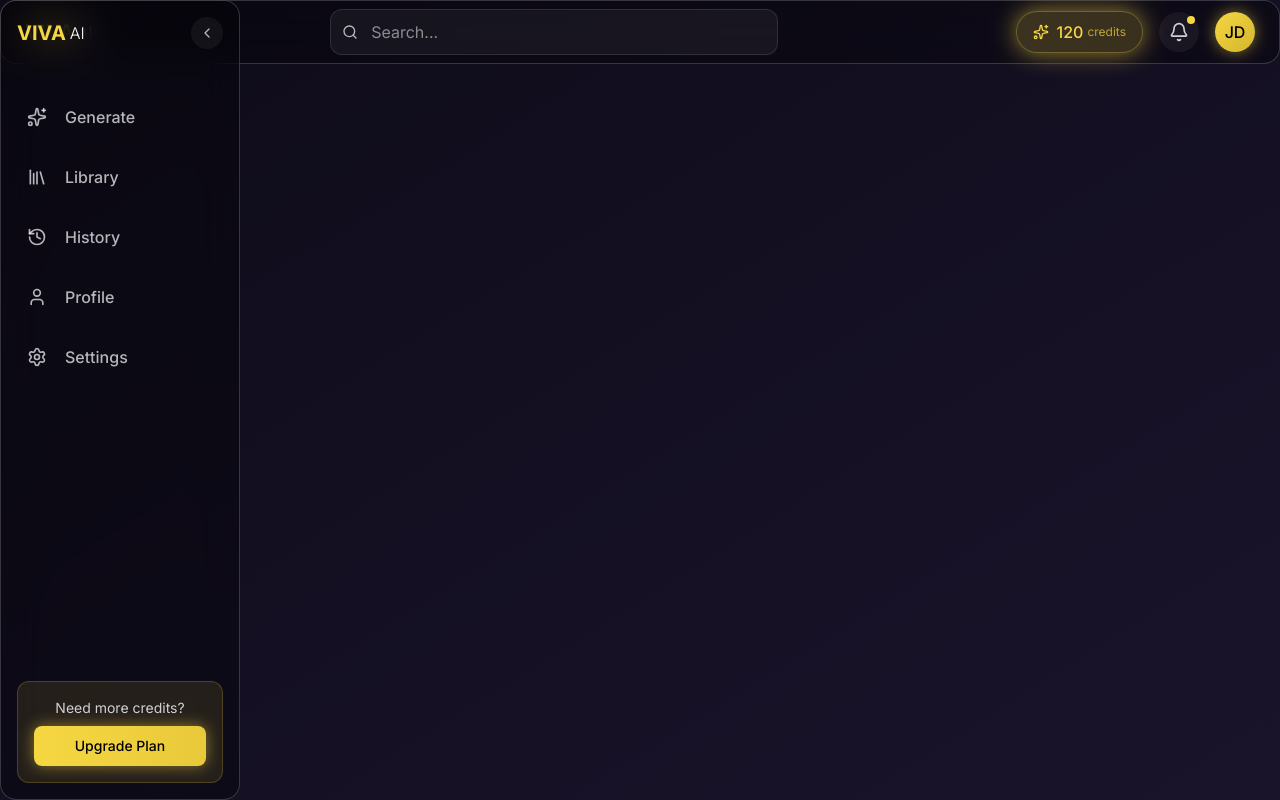
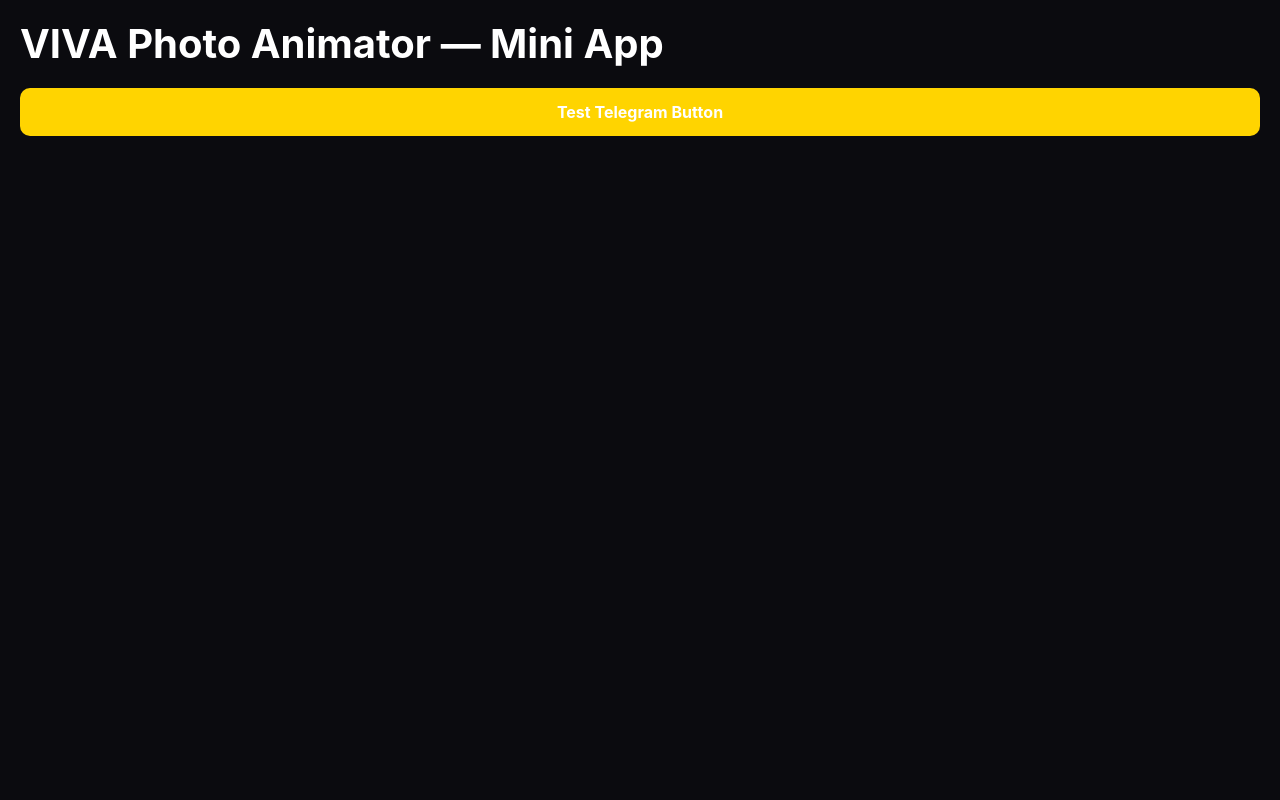
Before and after one commit to Wizix2/viva-mini-app, a Next.js app: page /tg in a window 1280 px wide. Built offline with nearby package versions, Linux system fonts and the light colour scheme.

Commit message:
fix: isolate /tg mini app, disable global layout for Telegram

```diff
--- a/src/app/layout.tsx
+++ b/src/app/layout.tsx
@@ -1,19 +1,17 @@
 import "./globals.css";
-import { Inter } from "next/font/google";
-import ClientShell from "./ClientShell";
-
-const inter = Inter({ subsets: ["latin"] });
-
-export const metadata = {
-  title: "VIVA Photo Animator",
-  description: "AI photo & video generation powered by Telegram",
-};
 
 export default function RootLayout({ children }: { children: React.ReactNode }) {
+
+  // ⛔ Если путь начинается с /tg → НЕ РЕНДЕРИМ САЙТ
+  if (typeof window !== "undefined" && window.location.pathname.startsWith("/tg")) {
+    return children;
+  }
+
   return (
-    <html lang="en" suppressHydrationWarning>
-      <body className={inter.className}>
-        <ClientShell>{children}</ClientShell>
+    <html lang="en">
+      <body>
+        {/* старый сайт */}
+        {children}
       </body>
     </html>
   );
--- a/src/app/tg/layout.tsx
+++ b/src/app/tg/layout.tsx
@@ -1,11 +1,9 @@
-export const metadata = {
-  title: "VIVA TG Mini App",
-};
+"use client";
 
 export default function TgLayout({ children }: { children: React.ReactNode }) {
   return (
-    <html lang="en">
-      <body style={{ background: "#0B0B0F", color: "white" }}>
+    <html>
+      <body style={{ background: "#0B0B0F", margin: 0 }}>
         {children}
       </body>
     </html>
--- a/src/app/tg/page.tsx
+++ b/src/app/tg/page.tsx
@@ -5,38 +5,27 @@ import { useEffect } from "react";
 export default function TgPage() {
   useEffect(() => {
     const tg = (window as any).Telegram?.WebApp;
-
-    if (!tg) {
-      console.warn("Telegram WebApp not found");
-      return;
+    if (tg) {
+      tg.ready();
+      tg.expand();
     }
-
-    tg.ready();
-    tg.expand();
   }, []);
 
   return (
     <div style={{ padding: 20 }}>
-      <h1 style={{ fontSize: 22, marginBottom: 10 }}>
-        VIVA Photo Animator — TG Mini App
-      </h1>
-
-      <p style={{ opacity: 0.8 }}>
-        Telegram version successfully isolated.
-      </p>
+      <h1 style={{ color: "#fff" }}>VIVA Photo Animator — Mini App</h1>
 
       <button
         style={{
           marginTop: 20,
-          padding: "14px 20px",
+          padding: "12px 20px",
+          width: "100%",
+          fontWeight: "bold",
           background: "#FFD400",
-          color: "#000",
           borderRadius: 10,
           border: "none",
-          fontWeight: "bold",
-          width: "100%",
         }}
-        onClick={() => alert("Telegram works!")}
+        onClick={() => alert("Mini App Works!")}
       >
         Test Telegram Button
       </button>
```
